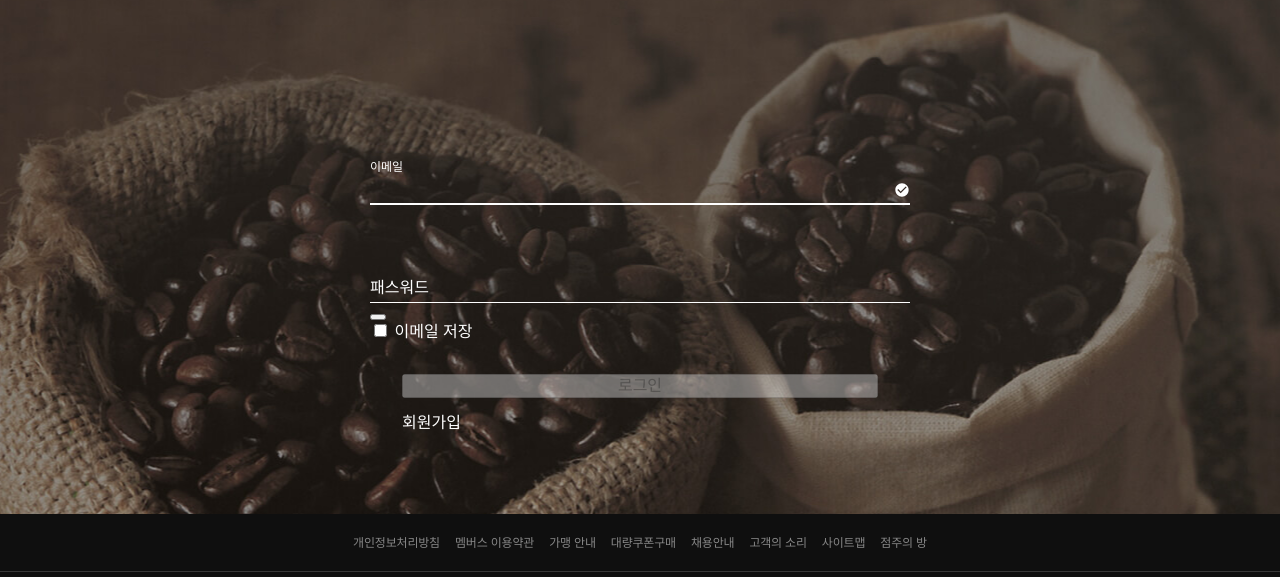
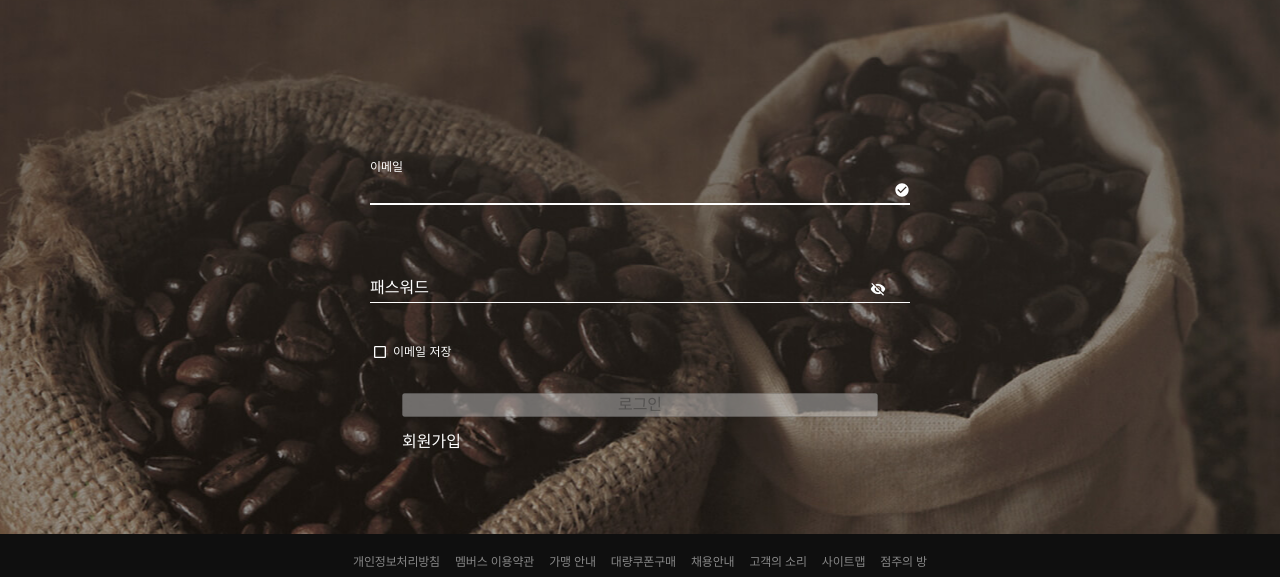
Before and after one commit to lumpyspaceyz/rwd, a website: page docs/views/signin.html in a window 1280 px wide. Shown: the part 223-800 px from the top of the page. Drawn offline with Linux system fonts and the light colour scheme; a web font is replaced by a local one.

Commit message:
커스텀 입력서식과 체크박스 스타일링

```diff
--- a/docs/css/member.css
+++ b/docs/css/member.css
@@ -84,15 +84,79 @@
 }
 
 .is--invalid {
-  background: url(./../images/icon-warning.svg) no-repeat 100% 80%;
+  background: url(/images/icon-warning.svg) no-repeat 100% 80%;
   background-size: 16px 16px;
 }
 
 .is--valid {
-  background: url(./../images/icon-checked.svg) no-repeat 100% 80%;
+  background: url(/images/icon-checked.svg) no-repeat 100% 80%;
   background-size: 16px 16px;
 }
 
 .is--invalid .form-message {
   display: block;
 }
+
+.member-password .button-password {
+  background-image: url(/images/icon-visible.svg);
+  background-repeat: no-repeat;
+  background-color: transparent;
+  position: absolute;
+  right: 24px;
+  bottom: 6px;
+  width: 16px;
+  height: 16px;
+  border: 0;
+  padding: 0;
+}
+
+.member-password .button-password.is--toggle {
+  background-image: url(/images/icon-invisible.svg);
+}
+
+.save-email {
+  margin-top: 40px;
+  font-size: 12px;
+  line-height: 1;
+  display: flex;
+  flex-flow: row nowrap;
+  align-items: center;
+  position: relative;
+}
+
+.custom-checkbox {
+  width: 16px;
+  height: 16px;
+  background: url(/images/icon-unchecked-square.svg) no-repeat 50% 50% / cover;
+  position: absolute;
+  top: 50%;
+  transform: translateY(-50%);
+  left: 2px;
+  pointer-events: none;
+}
+
+.form-checkbox {
+  appearance: none;
+  width: 12px;
+  height: 12px;
+}
+
+.form-checkbox-label {
+  user-select: none;
+  cursor: pointer;
+  font-size: 12px;
+  padding-left: 4px;
+}
+
+.form-checkbox:checked + label .custom-checkbox {
+  background-image: url("/images/icon-checked-square.svg");
+}
+
+:focus {
+  outline: none;
+}
+
+:focus-visible {
+  border-radius: 2px;
+  box-shadow: 0 0 0 4px rgba(40, 70, 284, 0.9);
+}
--- a/docs/views/signin.html
+++ b/docs/views/signin.html
@@ -103,7 +103,7 @@
               >
               <button
                 type="button"
-                class="button-password"
+                class="button-password is--toggle"
                 aria-label="패스워드 보기"
               >
                 <span class="ir"></span>
@@ -111,9 +111,10 @@
             </div>
             <div class="save-email">
               <input type="checkbox" class="form-checkbox" id="userEmailSave" />
-              <span class="custom-checkbox"></span>
-              <label for="userEmailSave" class="form-checkbox-label"
-                >이메일 저장</label
+
+              <label for="userEmailSave" class="form-checkbox-label">
+                <span class="custom-checkbox"></span>
+                이메일 저장</label
               >
             </div>
             <div class="button-container is--disabled">
```
Also changed, not shown: docs/images/svg/sprites-bg.svg.
